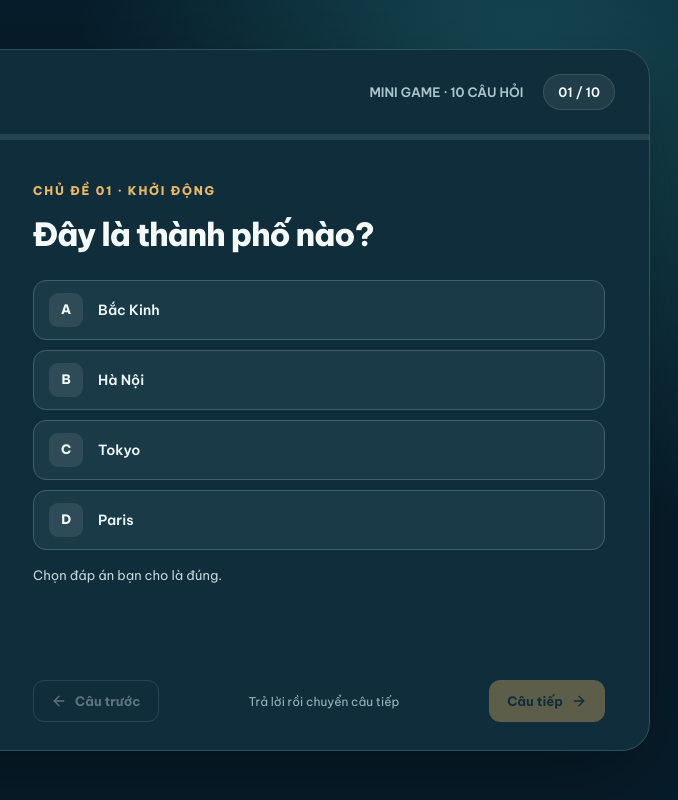
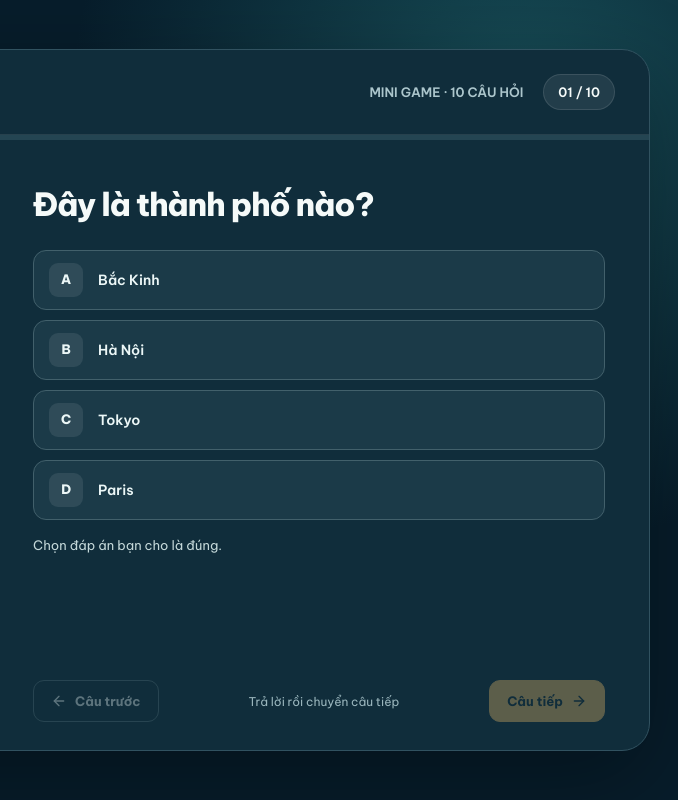
Before and after one commit to tramy07-bt/TA, a plain HTML site: page index.html in a window 1280 px wide. Shown: the full height of the page, 602-1280 px from the left. Drawn offline with nearby package versions, Linux system fonts and the light colour scheme.

Commit message:
Update index.html

```diff
--- a/index.html
+++ b/index.html
@@ -87,7 +87,7 @@
       </div>
      </div>
      <div class="content">
-      <p id="category" class="eyebrow canva-tag">CHỦ ĐỀ 01 · BỨC TRANH ĐÔ THỊ</p>
+
       <h1 id="question">Đây là thành phố nào?</h1>
       <div id="options" class="options canva-list" role="group" aria-label="Các đáp án"></div>
       <div id="feedback" class="feedback canva-text" role="status" aria-live="polite"></div>
@@ -119,7 +119,7 @@
       $("counter").textContent=String(current+1).padStart(2,"0")+" / 10";
       $("progress-fill").style.width=((current+1)/questions.length*100)+"%";
       document.querySelector(".progress").setAttribute("aria-valuenow",current+1);
-      $("category").textContent="CHỦ ĐỀ "+String(current+1).padStart(2,"0")+" · "+q.topic.toUpperCase();
+
       $("question").textContent=q.question;
       $("image-title").textContent=q.title;
       $("image-subtitle").textContent=q.subtitle;
```
